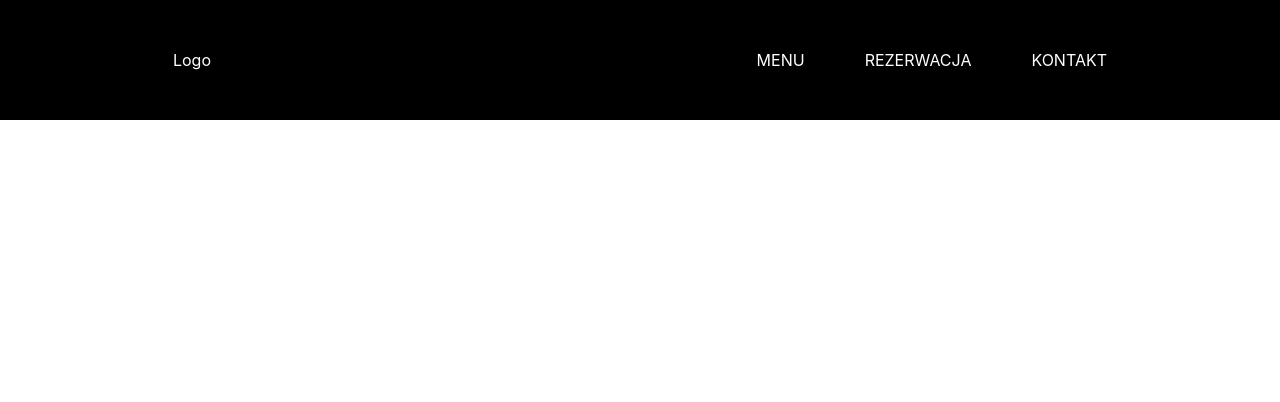
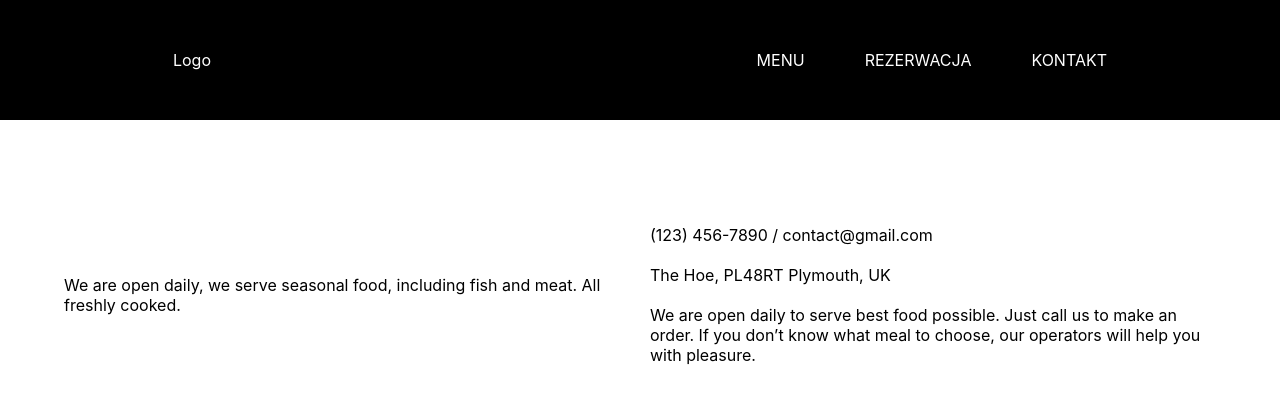
Before and after one commit to oktawia678/restaurant_page, a React (Create React App) app: page /contact in a window 1280 px wide. Shown: the top 402 px of the page. Built offline with nearby package versions, Linux system fonts and the light colour scheme.

Commit message:
creating reservation page

```diff
--- a/src/pages/contact/Contact.js
+++ b/src/pages/contact/Contact.js
@@ -1,4 +1,26 @@
-import { Header } from "../../components/header/Header"
+import { Header } from "../../components/header/Header";
+import "./contact.scss";
 export const Contact = () => {
-    return(<Header/>)
-}
+  return (
+    <div className="contact_main_container">
+      <Header />
+      <div className="contact_container">
+        <div className="section_left">
+          We are open daily, we serve seasonal food, including fish and meat.
+          All freshly cooked.
+        </div>
+        <div className="section_right">
+          <div className="header_container">
+            <div className="header">(123) 456-7890 / contact@gmail.com</div>
+            <div className="header">The Hoe, PL48RT Plymouth, UK</div>
+            <div className="header_three">
+              We are open daily to serve best food possible. Just call us to
+              make an order. If you don’t know what meal to choose, our
+              operators will help you with pleasure.
+            </div>
+          </div>
+        </div>
+      </div>
+    </div>
+  );
+};
--- /dev/null
+++ b/src/pages/contact/contact.scss
@@ -0,0 +1,34 @@
+.contact_main_container {
+  display: flex;
+  justify-content: center;
+  align-items: center;
+  flex-direction: column;
+  .contact_container {
+    width: 90vw;
+    min-height: 350px;
+    display: flex;
+    flex-direction: row;
+    gap: 20px;
+    .section_left {
+      flex: 1;
+      display: flex;
+      justify-content: center;
+      align-items: center;
+    }
+    .section_right {
+      flex: 1;
+      display: flex;
+      flex-direction: column;
+      justify-content: center;
+      align-items: center;
+      .header_container {
+        display: flex;
+        justify-content: flex-start;
+        flex-direction: column;
+        gap: 20px;
+        .header {
+        }
+      }
+    }
+  }
+}
```
